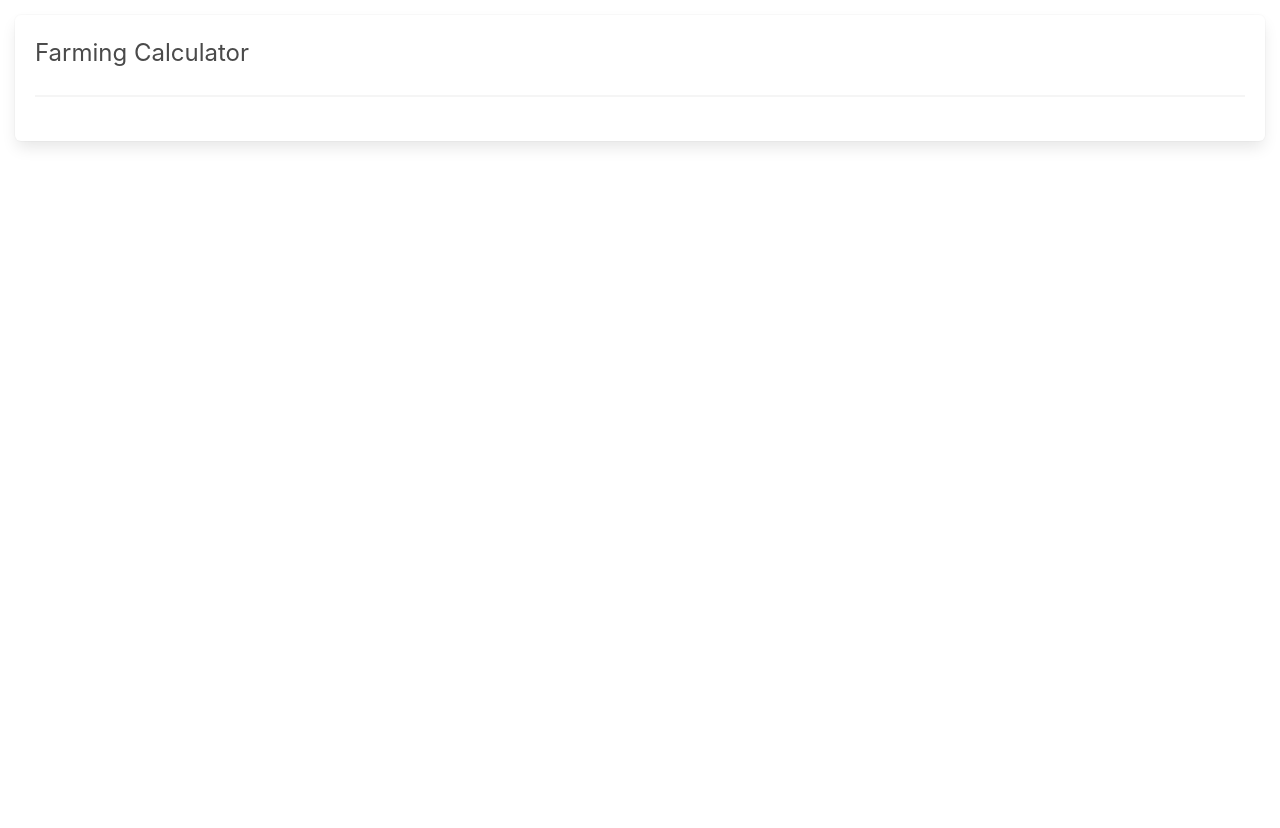
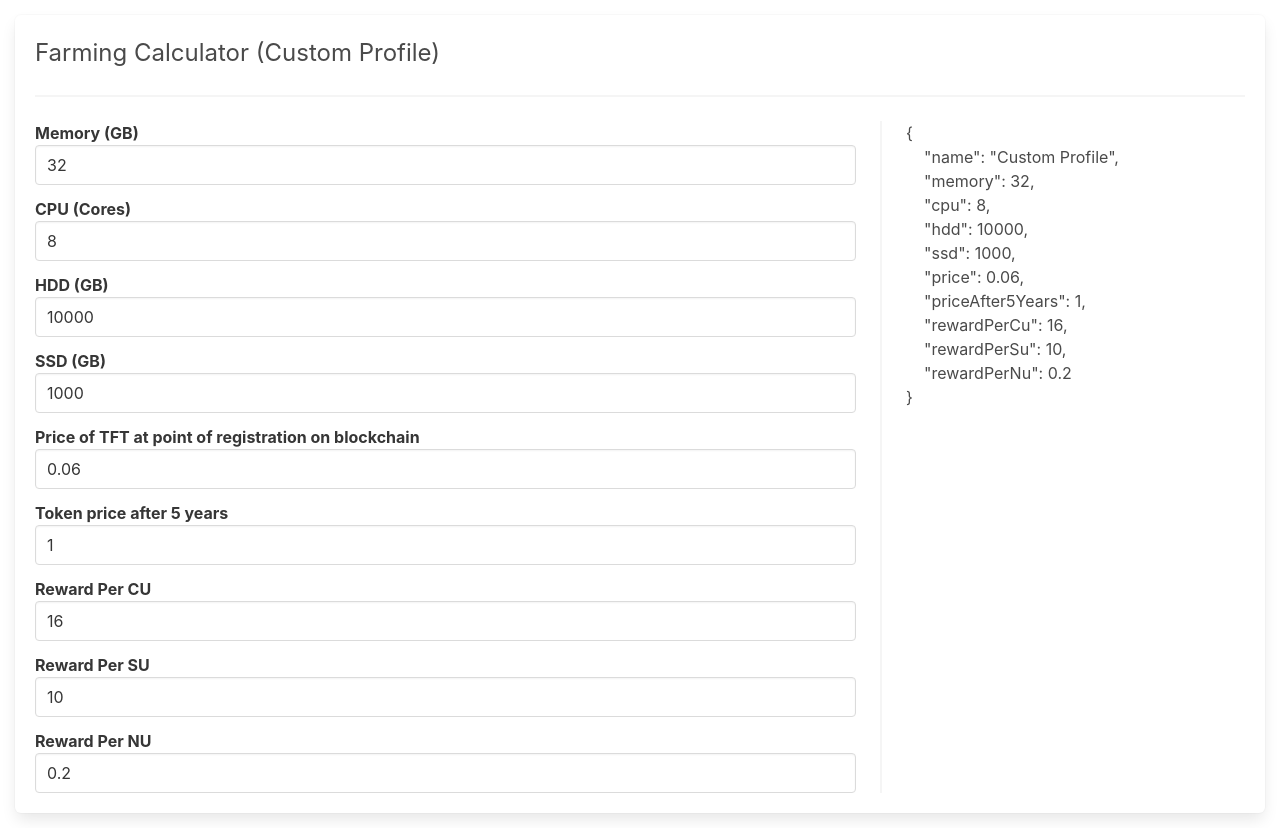
Before and after one commit to threefoldtecharchive/grid_weblets, a Svelte app: page / in a window 1280 px wide. Before the commit the page ends 800 px from the top, so only its background shows below. Built offline with nearby package versions, Linux system fonts and the light colour scheme.

Commit message:
Added input fields

```diff
--- a/src/elements/FarmingCalculator/FarmingCalculator.wc.svelte
+++ b/src/elements/FarmingCalculator/FarmingCalculator.wc.svelte
@@ -1,14 +1,94 @@
 <svelte:options tag={null} />
 
 <script lang="ts">
+  import FarmingProfile from "../../types/FarmingProfile";
+
+  const profiles = [
+    new FarmingProfile(),
+    new FarmingProfile("Custom Profile", 32, 8, 10000, 1000, 0.06, 1, 16, 10, 0.2), // prettier-ignore
+  ];
+  let profileChoosing: boolean = false;
+  let activeProfile: FarmingProfile = profiles[1];
+
+  function onSelectProfile(e: Event) {
+    const idx = e.target["selectedIndex"] - 1;
+    activeProfile = profiles[idx];
+  }
+
+  // prettier-ignore
+  const fields = [
+    { label: "Memory (GB)", symbol: "memory" },
+    { label: "CPU (Cores)", symbol: "cpu" },
+    { label: "HDD (GB)", symbol: "hdd" },
+    { label: "SSD (GB)", symbol: "ssd" },
+    { label: "Price of TFT at point of registration on blockchain", symbol: "price" },
+    { label: "Token price after 5 years", symbol: 'priceAfter5Years'},
+    { label: "Reward Per CU", symbol: 'rewardPerCu'},
+    { label: "Reward Per SU", symbol: 'rewardPerSu'},
+    { label: "Reward Per NU", symbol: 'rewardPerNu'}
+];
 </script>
 
 <section class="farming-container">
   <div class="box">
-    <h4 class="is-size-4 mb-4">Farming Calculator</h4>
+    <h4 class="is-size-4 mb-4">
+      Farming Calculator
+      {#if activeProfile && !profileChoosing}
+        ({activeProfile.name})
+      {/if}
+    </h4>
     <hr />
 
-    <div class="farming-content" />
+    {#if profileChoosing}
+      <div class="profile-container">
+        <div>
+          <p class="mb-2">Choose a profile</p>
+
+          <div class="select">
+            <select on:change={onSelectProfile}>
+              <option disabled selected>Please Select A Profile</option>
+              {#each profiles as profile (profile.name)}
+                <option>
+                  {profile.name}
+                </option>
+              {/each}
+            </select>
+          </div>
+
+          <div class="mt-4">
+            <button
+              disabled={activeProfile === null}
+              class="button is-primary"
+              on:click={() => (profileChoosing = false)}
+            >
+              Choose
+            </button>
+          </div>
+        </div>
+      </div>
+    {:else}
+      <div class="farming-content">
+        <div class="farming-content--left">
+          {#each fields as field (field.symbol)}
+            <div class="field">
+              <div class="control">
+                <label class="label">
+                  <p>{field.label}</p>
+                  <input
+                    class="input"
+                    type="number"
+                    bind:value={activeProfile[field.symbol]}
+                  />
+                </label>
+              </div>
+            </div>
+          {/each}
+        </div>
+        <div class="farming-content--right" style="white-space: pre;">
+          {JSON.stringify(activeProfile, undefined, 4)}
+        </div>
+      </div>
+    {/if}
   </div>
 </section>
 
@@ -18,4 +98,24 @@
   .farming-container {
     padding: 15px;
   }
+
+  .profile-container {
+    display: flex;
+    justify-content: center;
+  }
+
+  .farming-content {
+    display: flex;
+
+    &--left {
+      width: 70%;
+      border-right: 2px solid #f5f5f5;
+      padding-right: 1.5rem;
+    }
+
+    &--right {
+      width: 30%;
+      padding-left: 1.5rem;
+    }
+  }
 </style>
--- a/src/types/FarmingProfile.ts
+++ b/src/types/FarmingProfile.ts
@@ -1,14 +1,17 @@
+const REWARD_RATIO = 0.15;
+
 export default class FarmingProfile {
   public constructor(
-    public memory: number /* GB */,
-    public cpu: number /* Cores */,
-    public hdd: number /* GB */,
-    public ssd: number /* GB */,
-    public price: number /* USD */,
-    public priceAfter5Years: number /* USD */,
-    public rewardPerCu: number /* USD */,
-    public rewardPerSu: number /* USD */,
-    public rewardPerNu: number /* USD */
+    public name: string = "Empty Profile",
+    public memory: number = 0 /* GB */,
+    public cpu: number = 0 /* Cores */,
+    public hdd: number = 0 /* GB */,
+    public ssd: number = 0 /* GB */,
+    public price: number = 0 /* USD */,
+    public priceAfter5Years: number = 0 /* USD */,
+    public rewardPerCu: number = 0 /* USD */,
+    public rewardPerSu: number = 0 /* USD */,
+    public rewardPerNu: number = 0 /* USD */
   ) {}
 
   public get cu(): number {
@@ -36,18 +39,30 @@ export default class FarmingProfile {
     return (price + priceAfter5Years) / 2;
   }
 
+  public get rewardPerCuValue(): number {
+    return this.rewardPerCu * REWARD_RATIO;
+  }
+
+  public get rewardPerSuValue(): number {
+    return this.rewardPerSu * REWARD_RATIO;
+  }
+
+  public get rewardPerNuValue(): number {
+    return this.rewardPerNu * REWARD_RATIO;
+  }
+
   public get tftRewardPerCu(): number {
-    const { rewardPerCu, price } = this;
-    return (rewardPerCu / price) * 1.25;
+    const { rewardPerCuValue, price } = this;
+    return (rewardPerCuValue / price) * 1.25;
   }
 
   public get tftRewardPerSu(): number {
-    const { rewardPerSu, price } = this;
-    return (rewardPerSu / price) * 1.25;
+    const { rewardPerSuValue, price } = this;
+    return (rewardPerSuValue / price) * 1.25;
   }
 
   public get tftRewardPerNu(): number {
-    const { rewardPerNu, price } = this;
-    return rewardPerNu / price;
+    const { rewardPerNuValue, price } = this;
+    return rewardPerNuValue / price;
   }
 }
```
